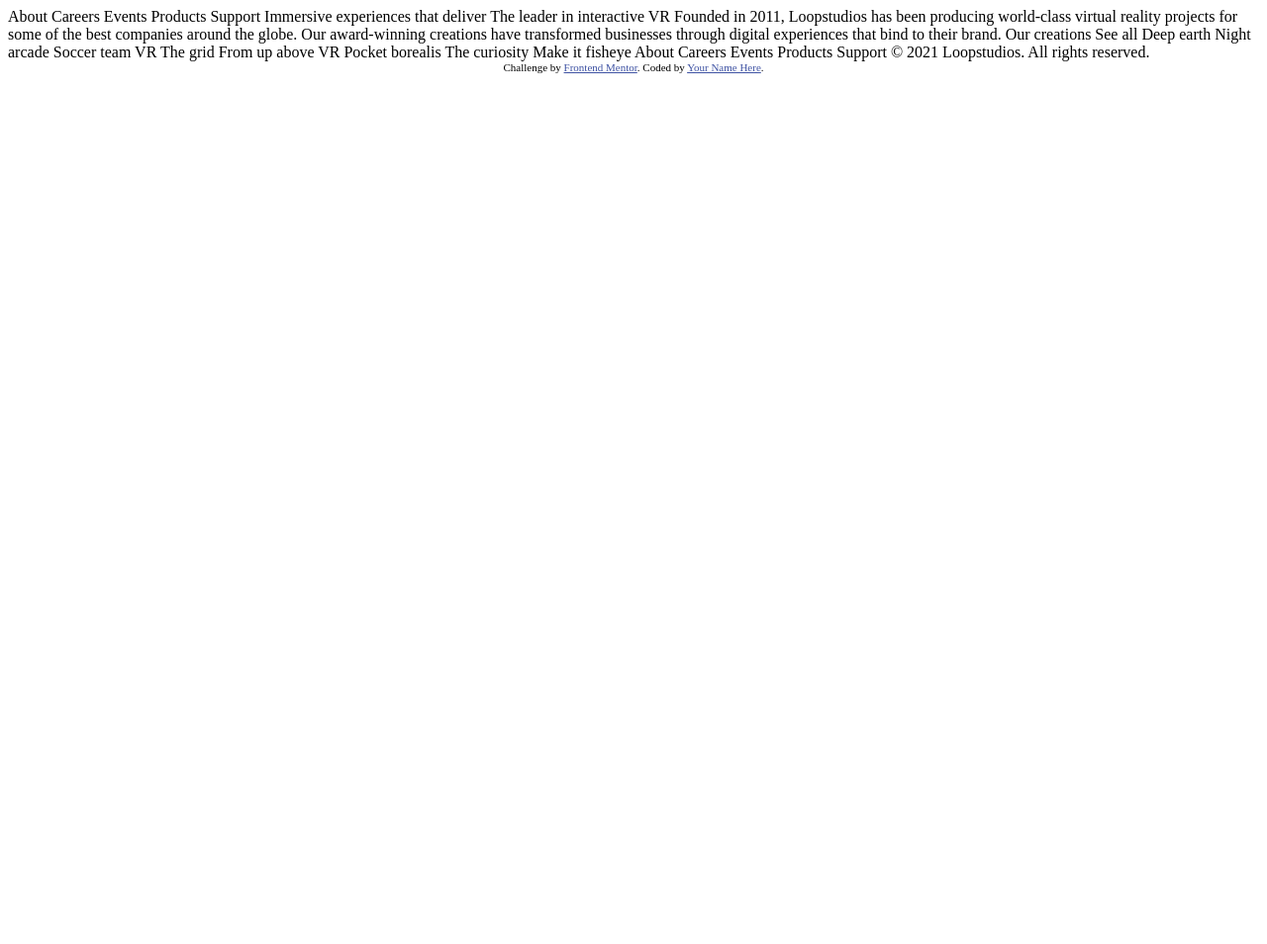
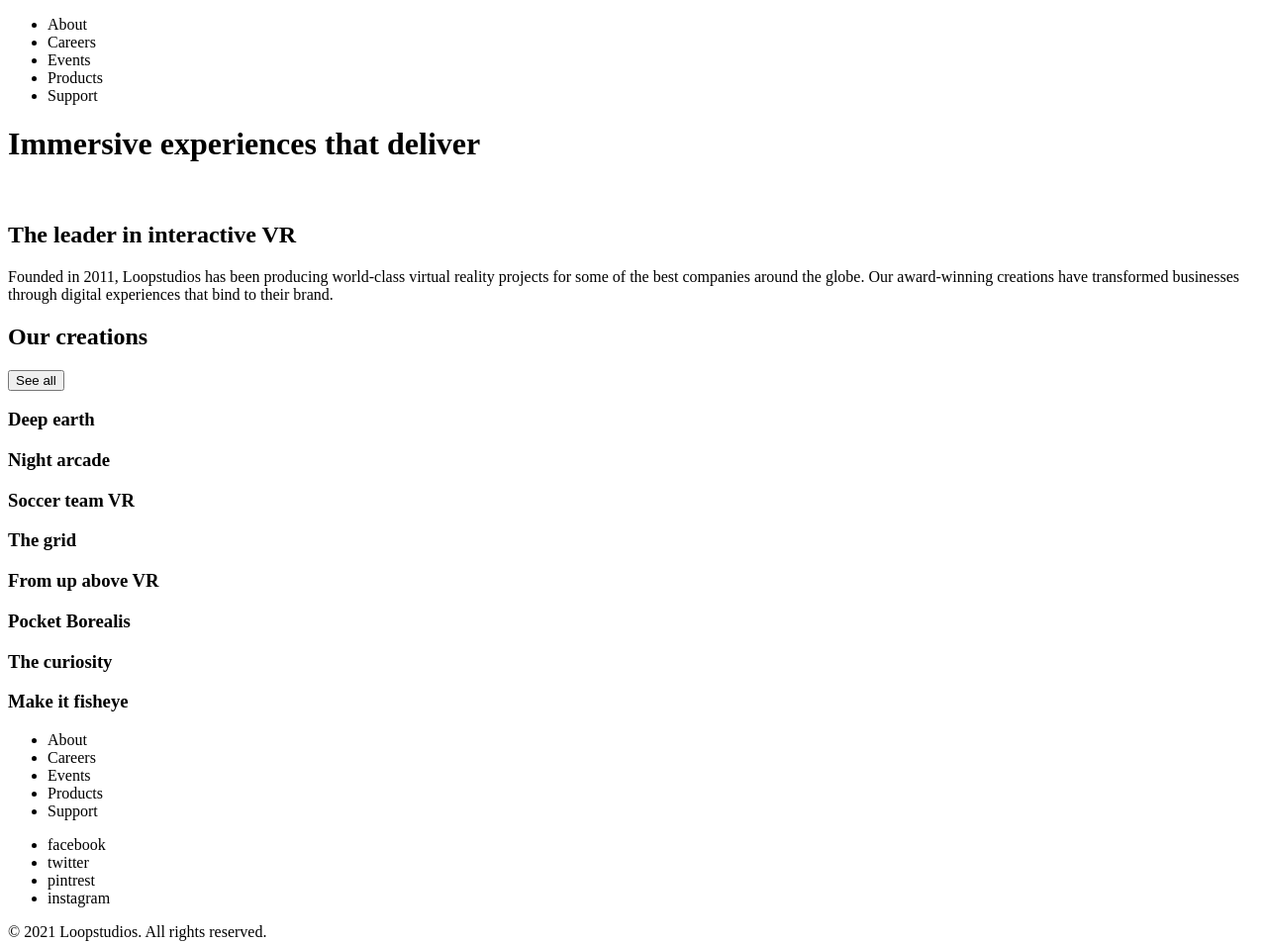
Before and after one commit to Nickil13/FEM-Loopstudios, a plain HTML site: page index.html in a window 1280 px wide. Shown: the whole page at 99% size. Before the commit the page ends 800 px from the top, so only its background shows below. Drawn offline with Linux system fonts and the light colour scheme.

Commit message:
Basic HTML structure

```diff
--- a/index.html
+++ b/index.html
@@ -1,59 +1,99 @@
 <!DOCTYPE html>
 <html lang="en">
-<head>
-  <meta charset="UTF-8">
-  <meta name="viewport" content="width=device-width, initial-scale=1.0"> <!-- displays site properly based on user's device -->
+    <head>
+        <meta charset="UTF-8" />
+        <meta name="viewport" content="width=device-width, initial-scale=1.0" />
+        <!-- displays site properly based on user's device -->
 
-  <link rel="icon" type="image/png" sizes="32x32" href="./images/favicon-32x32.png">
+        <link
+            rel="icon"
+            type="image/png"
+            sizes="32x32"
+            href="./images/favicon-32x32.png"
+        />
 
-  <title>Frontend Mentor | Loopstudios landing page</title>
+        <title>Frontend Mentor | Loopstudios landing page</title>
+    </head>
+    <body>
+        <header>
+            <nav>
+                <ul class="nav-btns">
+                    <li>About</li>
+                    <li>Careers</li>
+                    <li>Events</li>
+                    <li>Products</li>
+                    <li>Support</li>
+                </ul>
+            </nav>
+            <div class="hero">
+                <h1 class="hero__title">Immersive experiences that deliver</h1>
+            </div>
+        </header>
+        <main>
+            <section>
+                <img src="" alt="" />
+                <div class="section__content">
+                    <h2 class="section__title">The leader in interactive VR</h2>
+                    <p class="section__text">
+                        Founded in 2011, Loopstudios has been producing
+                        world-class virtual reality projects for some of the
+                        best companies around the globe. Our award-winning
+                        creations have transformed businesses through digital
+                        experiences that bind to their brand.
+                    </p>
+                </div>
+            </section>
+            <section>
+                <h2 class="section__title">Our creations</h2>
+                <button class="section__btn">See all</button>
+                <div class="creations-list">
+                    <div class="creations-item">
+                        <h3 class="creations-item__title">Deep earth</h3>
+                    </div>
+                    <div class="creations-item">
+                        <h3 class="creations-item__title">Night arcade</h3>
+                    </div>
+                    <div class="creations-item">
+                        <h3 class="creations-item__title">Soccer team VR</h3>
+                    </div>
+                    <div class="creations-item">
+                        <h3 class="creations-item__title">The grid</h3>
+                    </div>
+                    <div class="creations-item">
+                        <h3 class="creations-item__title">From up above VR</h3>
+                    </div>
+                    <div class="creations-item">
+                        <h3 class="creations-item__title">Pocket Borealis</h3>
+                    </div>
+                    <div class="creations-item">
+                        <h3 class="creations-item__title">The curiosity</h3>
+                    </div>
+                    <div class="creations-item">
+                        <h3 class="creations-item__title">Make it fisheye</h3>
+                    </div>
+                </div>
+            </section>
+        </main>
+        <footer>
+            <ul class="footer-links">
+                <li>About</li>
+                <li>Careers</li>
+                <li>Events</li>
+                <li>Products</li>
+                <li>Support</li>
+            </ul>
+            <ul class="social-links">
+                <li>facebook</li>
+                <li>twitter</li>
+                <li>pintrest</li>
+                <li>instagram</li>
+            </ul>
+            <p>© 2021 Loopstudios. All rights reserved.</p>
+        </footer>
 
-  <!-- Feel free to remove these styles or customise in your own stylesheet 👍 -->
-  <style>
-    .attribution { font-size: 11px; text-align: center; }
-    .attribution a { color: hsl(228, 45%, 44%); }
-  </style>
-</head>
-<body>
-  About
-  Careers
-  Events
-  Products
-  Support
-
-  Immersive experiences that deliver
-
-  The leader in interactive VR
-
-  Founded in 2011, Loopstudios has been producing world-class virtual reality
-  projects for some of the best companies around the globe. Our award-winning
-  creations have transformed businesses through digital experiences that bind
-  to their brand.
-
-  Our creations
-
-  See all
-
-  Deep earth
-  Night arcade
-  Soccer team VR
-  The grid
-  From up above VR
-  Pocket borealis
-  The curiosity
-  Make it fisheye
-
-  About
-  Careers
-  Events
-  Products
-  Support
-
-  © 2021 Loopstudios. All rights reserved.
-
-  <div class="attribution">
+        <!-- <div class="attribution">
     Challenge by <a href="https://www.frontendmentor.io?ref=challenge" target="_blank">Frontend Mentor</a>.
     Coded by <a href="#">Your Name Here</a>.
-  </div>
-</body>
+  </div> -->
+    </body>
 </html>
```
